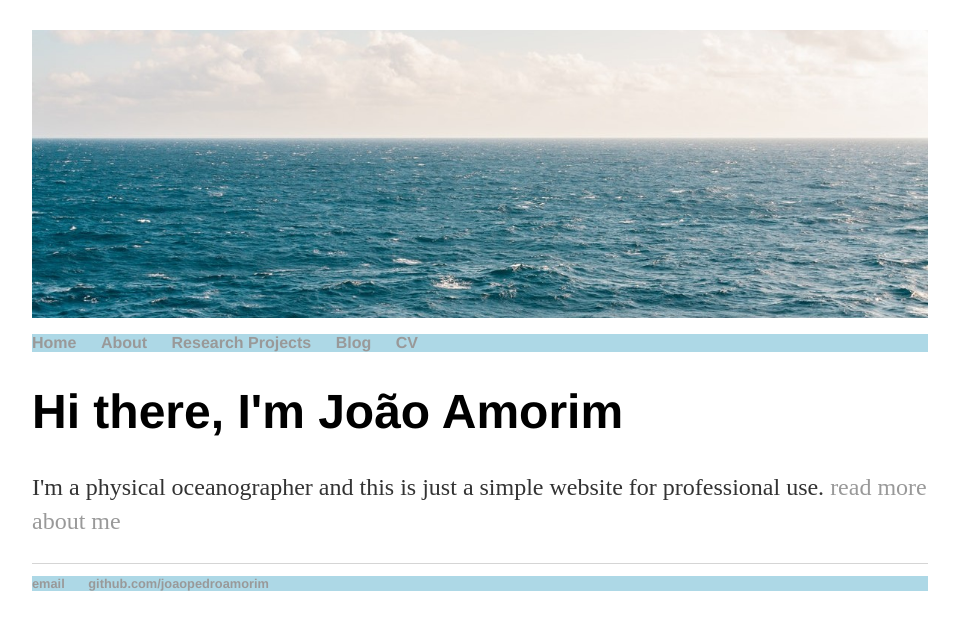
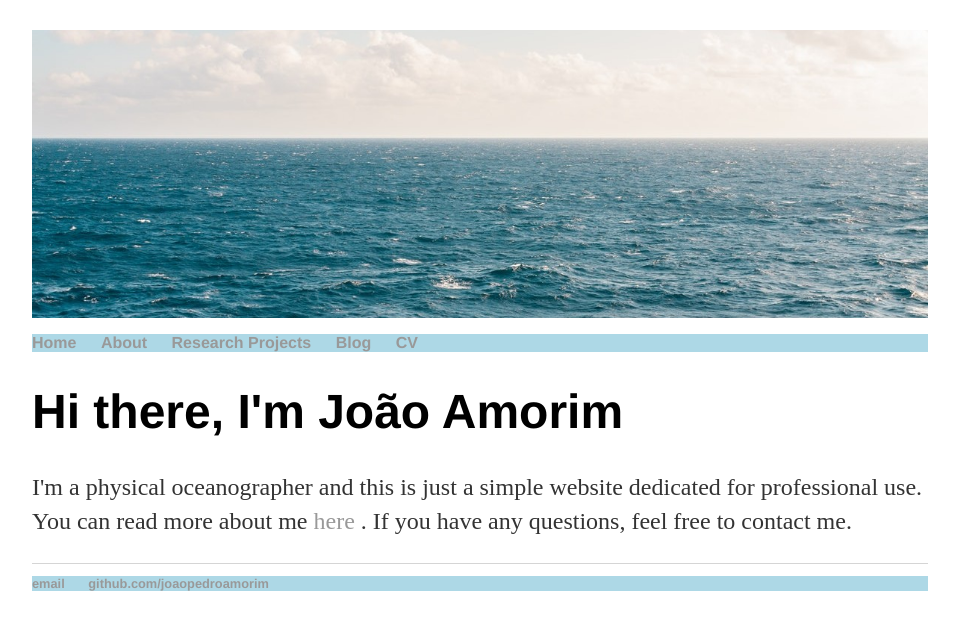
Before and after one commit to joaopedroamorim/joaopedroamorim.github.io, a Jekyll site: the page built from index.html, in a window 1280 px wide. Shown: the top 630 px of the page, without its empty margins (160-1119 px from the left). Built offline with Jekyll 4.4.1, drawn with Linux system fonts in a browser that asks for light colours.

Commit message:
Update index.html

```diff
--- a/index.html
+++ b/index.html
@@ -4,5 +4,5 @@ title: Joao Pedro Amorim
 ---
 <div class="blurb">
 	<h1>Hi there, I'm João Amorim</h1>
-	<p>I'm a physical oceanographer and this is just a simple website for professional use. <a href="/about">read more about me</a></p>
+	<p>I'm a physical oceanographer and this is just a simple website dedicated for professional use. You can read more about me <a href="/about"> here </a>. If you have any questions, feel free to contact me. </p>
 </div><!-- /.blurb -->
```
